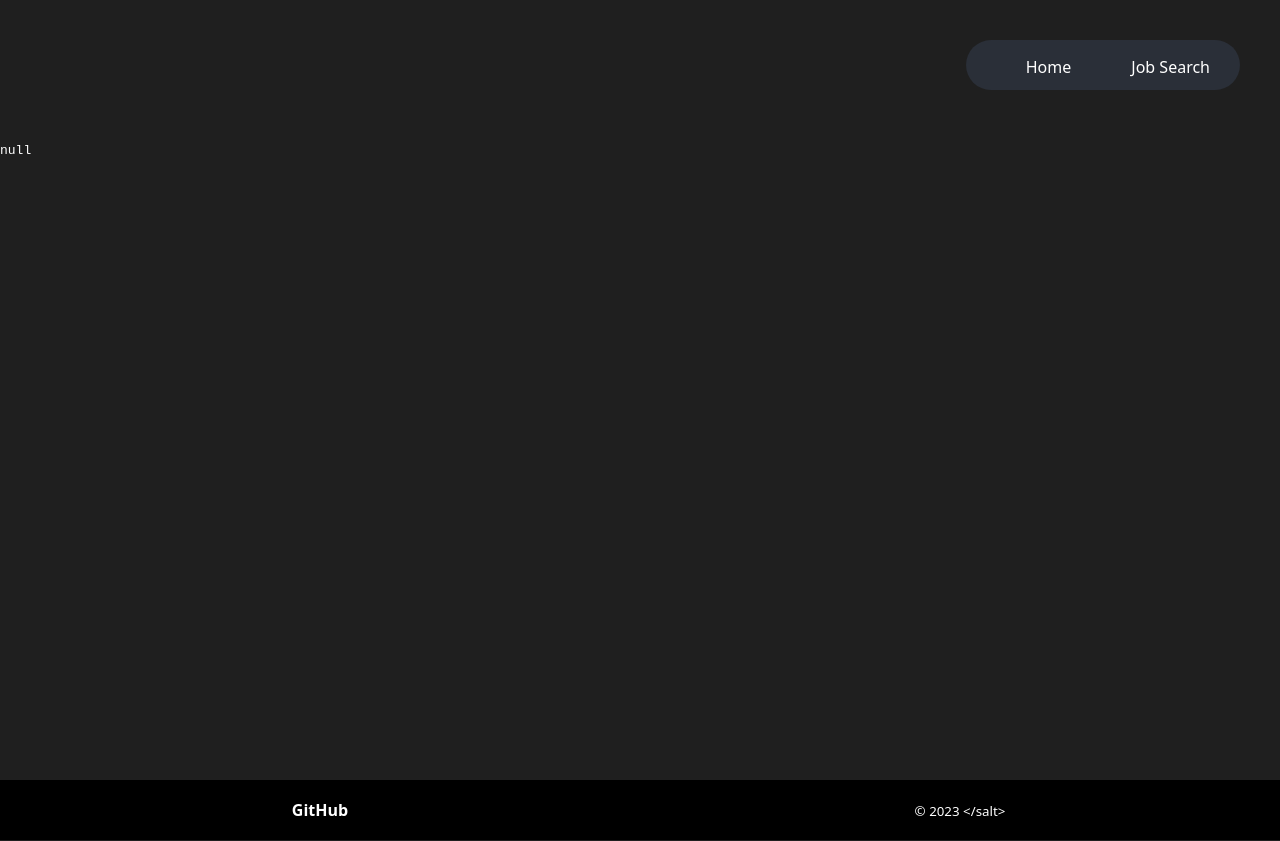
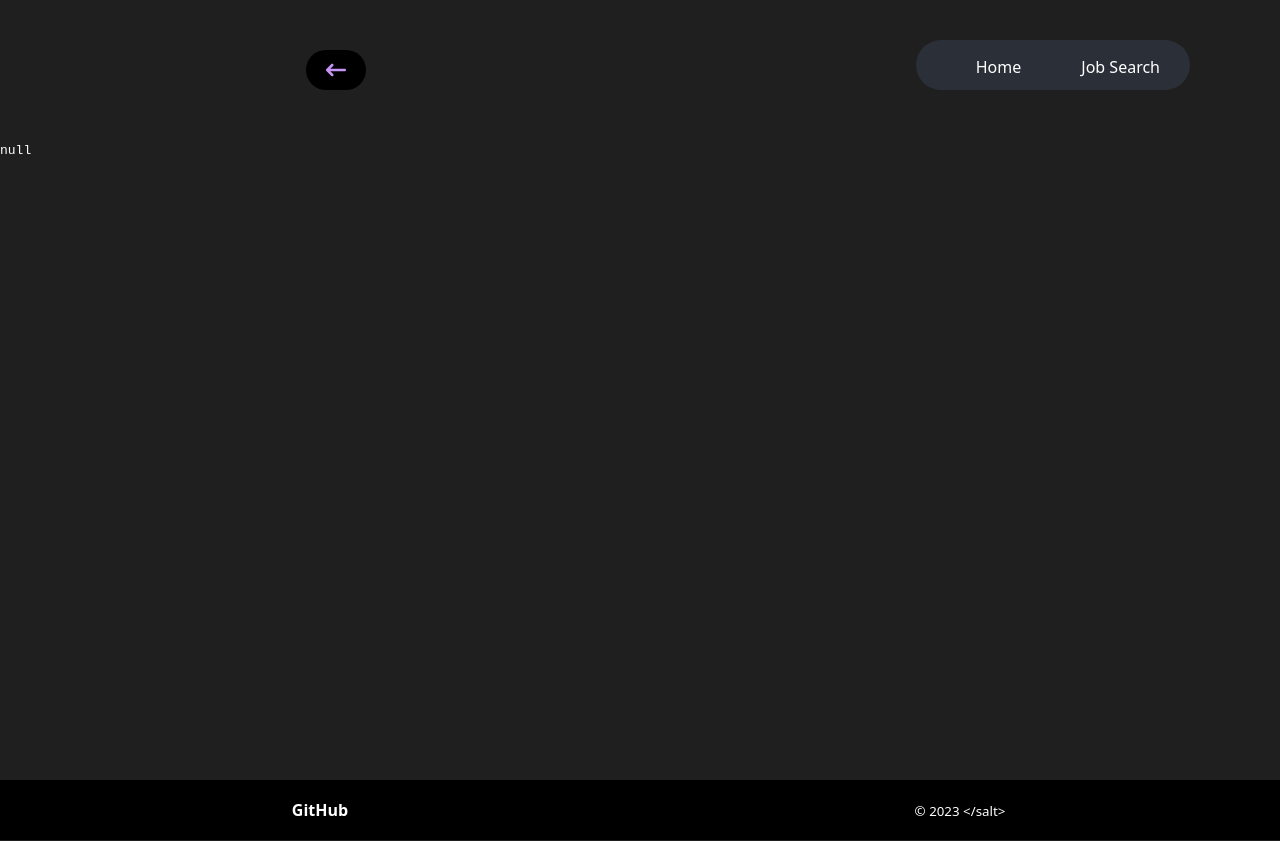
Before and after one commit to plan-b-projects/cv-creator, a Next.js app: page /debug in a window 1280 px wide. Built offline with nearby package versions, Linux system fonts and the light colour scheme; no server answers.

Commit message:
Add the back button

```diff
--- a/components/header/header.tsx
+++ b/components/header/header.tsx
@@ -3,12 +3,26 @@ import { useRouter } from 'next/router';
 import styled from 'styled-components';
 import { colors, mediaScreen } from '../../helpers/theme';
 import LogInChip from '../log-in-chip';
+import { ButtonSecondary } from '../../helpers/button';
 
 export default function Header() {
   const router = useRouter();
 
+
   return (
     <HeaderContainer>
+      {router.pathname === '/'? null :
+      <PrevButton onClick={() => router.back()}>
+        <svg
+          fill={colors.purple}
+          height={20}
+          width={20}
+          xmlns="http://www.w3.org/2000/svg"
+          viewBox="0 0 512 512"
+        >
+          <path d="M9.4 233.4c-12.5 12.5-12.5 32.8 0 45.3l128 128c12.5 12.5 32.8 12.5 45.3 0s12.5-32.8 0-45.3L109.3 288 480 288c17.7 0 32-14.3 32-32s-14.3-32-32-32l-370.7 0 73.4-73.4c12.5-12.5 12.5-32.8 0-45.3s-32.8-12.5-45.3 0l-128 128z" />
+        </svg>
+      </PrevButton>}
       <NavItems>
         <NavList>
           <List isActive={router.pathname === '/'}>
@@ -31,7 +45,11 @@ const HeaderContainer = styled.header`
   align-items: flex-end;
   justify-content: flex-end;
   padding: 40px;
+  margin-inline: 50px;
 
+  @media (max-width: 800px) {
+    margin-inline: 0;
+  }
   @media (max-width: ${mediaScreen.small}) {
     padding: 20px 10px;
   }
@@ -86,7 +104,22 @@ const NavListLink = styled(Link)`
   width: 100%;
   color: ${colors.light};
 
-  &:hover{
-    color: ${colors.purple}
+  &:hover {
+    color: ${colors.purple};
   }
 `;
+
+const PrevButton = styled(ButtonSecondary)`
+display: flex;
+align-items: center;
+background: ${colors.dark};
+margin-right: 50%;
+
+&:hover {
+  background: ${colors.transparent};
+}
+
+@media (max-width: ${mediaScreen.small}) {
+  display: none;
+}
+`;
```
